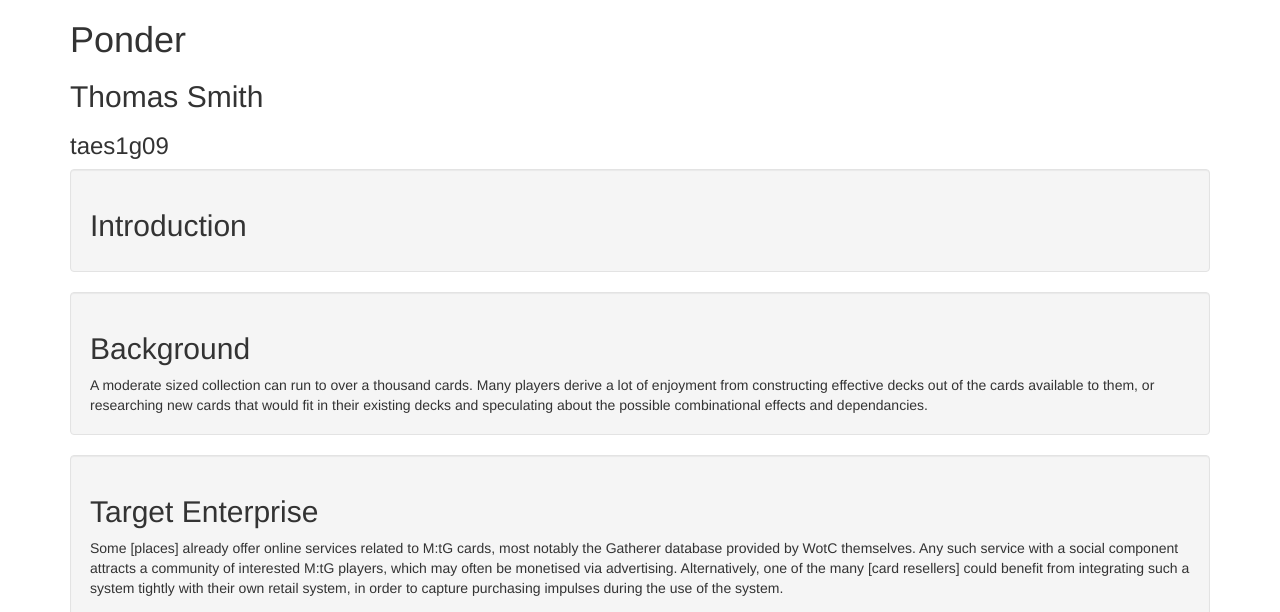
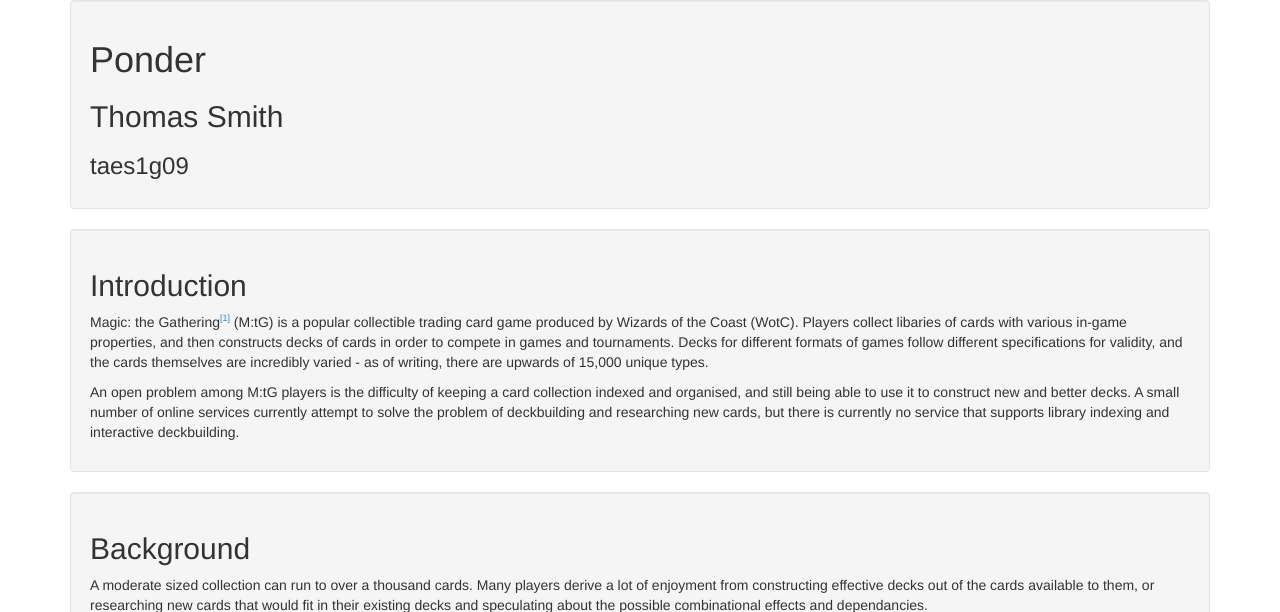
Before and after one commit to thomas-ae-smith/ponder-mtg, a PHP site: page /Handins/brief/index.html in a window 1280 px wide. Shown: the top 612 px of the page. Run offline with PHP 8.4, Linux system fonts and the light colour scheme; some libraries are stand-ins or nearby versions.

Commit message:
Big updates. Slim and redbean work, loading rarities and types works.

```diff
--- a/Handins/brief/brief.css
+++ b/Handins/brief/brief.css
@@ -5,3 +5,14 @@
 .well .well {
 	background: #FFF;
 }
+
+.ref {
+	text-decoration: none;
+	font-size: xx-small;
+	vertical-align: top;
+}
+
+h3 a {
+	text-decoration: none;
+	color: inherit;
+}
--- a/Handins/brief/index.html
+++ b/Handins/brief/index.html
@@ -7,7 +7,7 @@
 		<meta name="description" content="Brief for COMP6059">
 		<meta name="author" content="taes1g09">
 
-		<link href="//netdna.bootstrapcdn.com/twitter-bootstrap/2.2.1/css/bootstrap-combined.min.css" rel="stylesheet">
+		<link href="//netdna.bootstrapcdn.com/twitter-bootstrap/2.2.1/css/bootstrap.min.css" rel="stylesheet">
 		<link href="brief.css" rel="stylesheet">
 
 		<!-- HTML5 shim, for IE6-8 support of HTML5 elements -->
@@ -22,55 +22,61 @@
 
 		<div class="container">
 
-			<div class="hero-unit">
+			<div class="well hero-unit row-fluid">
 				<h1>Ponder</h1>
 				<h2>Thomas Smith</h2>
-				<h3>taes1g09</h3>
+				<h3><a href="mailto:taes1g09@ecs.soton.ac.uk">taes1g09</a></h3>
 			</div>
 
-			<div class="well">
+			<div class="well row-fluid">
 				<h2>Introduction</h2>
+				<p>Magic: the Gathering<a href="http://en.wikipedia.org/wiki/Magic:_The_Gathering" class="ref">[1]</a> (M:tG) is a popular collectible trading card game produced by Wizards of the Coast (WotC). Players collect libaries of cards with various in-game properties, and then constructs decks of cards in order to compete in games and tournaments. Decks for different formats of games follow different specifications for validity, and the cards themselves are incredibly varied - as of writing, there are upwards of 15,000 unique types.</p>
+				<p>An open problem among M:tG players is the difficulty of keeping a card collection indexed and organised, and still being able to use it to construct new and better decks. A small number of online services currently attempt to solve the problem of deckbuilding and researching new cards, but there is currently no service that supports library indexing and interactive deckbuilding.</p>
 			</div>
 
-			<div class="well">
-				<h2>Background</h2>
-				A moderate sized collection can run to over a thousand cards. Many players derive a lot of enjoyment from constructing effective decks out of the cards available to them, or researching new cards that would fit in their existing decks and speculating about the possible combinational effects and dependancies.
+			<div class="well row-fluid">
+				<div class="span9">
+					<h2>Background</h2>
+					A moderate sized collection can run to over a thousand cards. Many players derive a lot of enjoyment from constructing effective decks out of the cards available to them, or researching new cards that would fit in their existing decks and speculating about the possible combinational effects and dependancies.
+				</div>
+				<img src="dragon.jpeg" class="span3" />
 			</div>
 
-			<div class="well">
+			<div class="well row-fluid">
 				<h2>Target Enterprise</h2>
-				Some [places] already offer online services related to M:tG cards, most notably the Gatherer database provided by WotC themselves. Any such service with a social component attracts a community of interested M:tG players, which may often be monetised via advertising. Alternatively, one of the many [card resellers] could benefit from integrating such a system tightly with their own retail system, in order to capture purchasing impulses during the use of the system.
+				Some websites already offer online services related to M:tG cards, most notably the Gatherer database provided by WotC themselves. Any such service with a social component attracts a community of interested M:tG players, which may often be monetised via advertising. Alternatively, one of the many [card resellers] could benefit from integrating such a system tightly with their own retail system, in order to capture purchasing impulses during the use of the system.
 			</div>
 
-			<div class="well">
+			<div class="well row-fluid">
 				<h2>Rationale</h2>
 				As the sole provider of canonical data, the Gatherer database
 				the Oracle rulings, which provide errata to printed cards and ruling clarifications. The data used for this system will be sourced from the Oracle rulings, via the Yawgatog website which packages them into parseable plaintext files. Sadly there is currently no open-data endpoint for the Oracle data - one potential fringe benefit of this project would be to possibly make available a public REST endpoint for the data.
 			</div>
 
-			<div class="well">
+			<div class="well row-fluid">
 				<h2>User Stories</h2>
 				<p>In order to evaluate the success of the final product, here are five representative user stories. Each defines a different set of interactions with the system, and between them they necessitate provision of the majority of the planned functionality of the system.</p>
 					<div class="row-fluid">
-						<div class="well span6"><div class="heading">1 - Arrive on the site, build a deck. Sign in to save it. Examine statistics and recommendations.</div> Requirements: Must be able to find and group cards. Must be able to define deck validity requirements. Must be able to store session data without signing in. Must be able to sign in for persistent storage. Must be able to calculate and display relevant statistics.</div>
-						<div class="well span6"><div class="heading">2 - Register on the site. Search for decks fitting a certain criteria, comment on and rate them.</div></div>
+						<div class="well span6"><div class="heading">1 - Arrive on the site, build a deck. Sign in to save it. Examine statistics and recommendations.</div> Requirements: Must be able to find and group cards. Must be able to define deck validity requirements. Must be able to store session data without signing in. Must be able to sign in for persistent storage. Must be able to calculate relevant statistics.</div>
+						<div class="well span6"><div class="heading">2 - Register on the site. Search for decks fitting certain criteria, comment on and rate them.</div> Requirements: Must be able to register a user account with the site. Must be able to search existing decks. Must be able to leave public comments on decks. Must be able to publically rate decks.</div>
 					</div>
 					<div class="row-fluid">
-						<div class="well span6"><div class="heading">3 - Login to the site. Search for, import and index card collection. Perform a trade.</div></div>
-						<div class="well span6"><div class="heading">4 - Sign in with a social network. Create a card by uploading an image, and then share it.</div></div>
+						<div class="well span6"><div class="heading">3 - Login to the site. Search for, import and index card collection. Perform a trade.</div> Requirements: Must be able to log in to a previously registered account. Must be able to seach for cards. Must be able to add cards to a collection. Must be able to import lists of cards. Must be able to execute trades on collections.</div>
+						<div class="well span6"><div class="heading">4 - Sign in with a social network. Create a card by uploading an image, and then share it.</div> Requirements: Must be able to sign onto the site using a social networking account. Must be able to create custom cards. Must be able to upload images to the site. Must be able to save custom cards. Must be able to share custom cards with social network.</div>
 					</div>
 					<div class="row-fluid">
-						<div class="well span6"><div class="heading">5 - Import a decklist from another system, modify and then export it in plain text, without signin.</div></div>
+						<div class="well span6"><div class="heading">5 - Import a decklist from another system, modify and then export it in plain text, without signin.</div>Requirements: Must be able to use all portions of the site without signing in. Must be able to import decklists in existing formats, including XML. Must be able to modify existing collections. Must be able to export decklists in common formats, including XML.</div>
 					</div>
 			</div>
 
-			<div class="well">
+			<div class="well row-fluid">
 				<h2>Database</h2>
 				Due to the nature of the data available about the cards, there are some particular challenges inherent in the course of the project. Aside from the more commonplace data structures for sessions, users and comments, additional complications are presented by the existence of low-frequency outliers such as hybrid cards, split cards and two-sided cards.  There is also a distinction between the canonical 'prototypes' of cards and the separate instances of them which are the actual owned cards. These may additionally be in a range of conditions, from mint, foiled cards to worn and heavily used.
+				<img src="data.png">
 			</div>
 
-			<div class="well">
-				<h2>Interactive Site Map</h2>
+			<div class="well row-fluid">
+				<h2>Site Map</h2>
 				Home page
 				Profile
 				Gallery
@@ -79,8 +85,30 @@
 				Editor
 			</div>
 
-			<div class="well">
+			<div class="well row-fluid">
 				<h2>Implementation Schedule</h2>
+				Some work has already been done on researching data formats, suitable libraries and technologies for the project. Due to other time commitments, concerted work on the sytem is unlikely to be started before mid-December, however after that it will probably follow this rough schedule:
+				<ul>
+					<li>
+						Server-side setup: Automatic ORM and database setup using RedBean.php.
+					</li>
+					<li>
+						API setup: REST interface using Slim.php.
+					</li>
+					<li>
+						Client-side data management: Collections, transactions and events using Backbone.js
+					</li>
+					<li>
+						Client-side interface: Automatically generated views using Backbone.js. Page templating using Underscore.js.
+					</li>
+					<li>
+						Client-side presentation: Visual presentation using Bootstrap.js and css from Less.js.
+					</li>
+					<li>
+						Additional functionality: Social network signin, recommendations and 'juice'.
+					</li>
+				</ul>
+				After each major feature is implemented, there will be a brief period of live regression testing - and after each section listed above, more detailed testing will be performed to ensure that the system is still fit for purpose. Additionally, unit testing will be used for the specific sections of the system that are likely to need it.
 			</div>
 
 			<hr>
```
